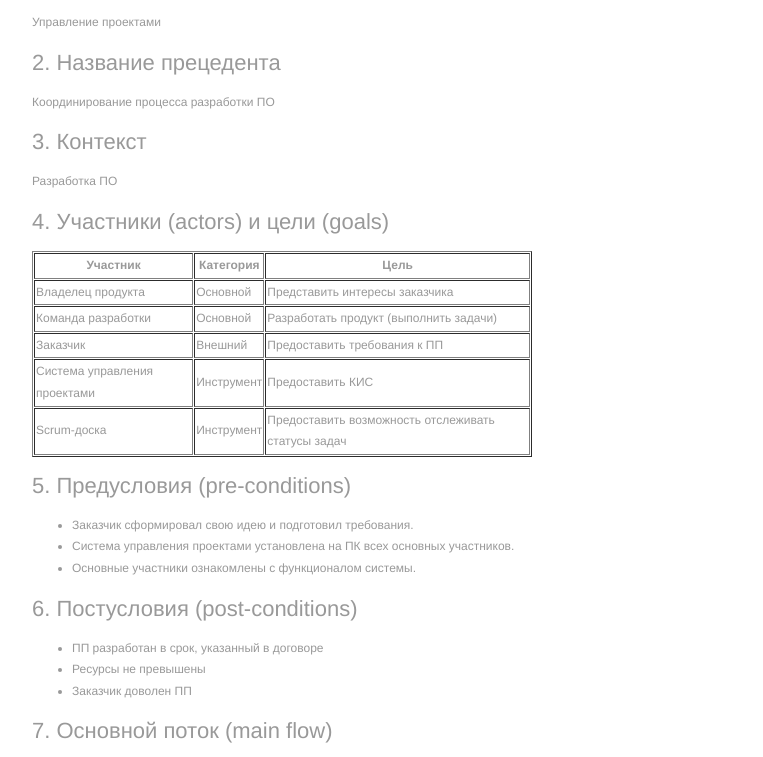
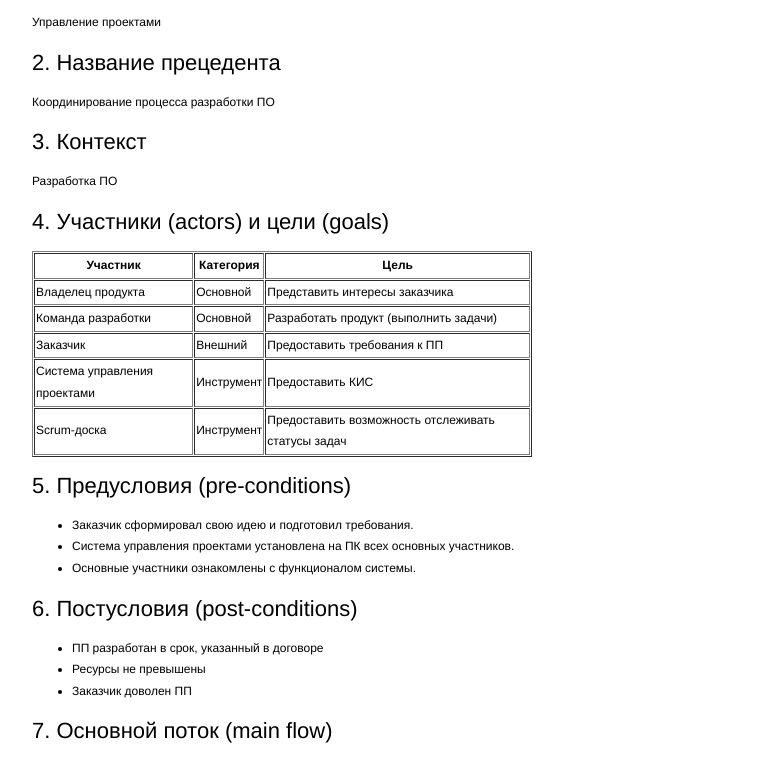
Before and after one commit to olyafelicity/FXKK44.github.io, a plain HTML site: page index.html in a window 1280 px wide. Shown: the part 281-1038 px from the top of the page, without its empty margins (258-1021 px from the left). Drawn offline with Linux system fonts and the light colour scheme.

Commit message:
Update index.html

```diff
--- a/index.html
+++ b/index.html
@@ -25,7 +25,7 @@
             -webkit-font-smoothing: antialiased;
       }
       body {
-        color: #999999;
+        color: #000000;
         font-family: 'Helvetica Neue', "Arial", sans-serif;
         font-size: 12px;
         line-height:1.8em;
```
